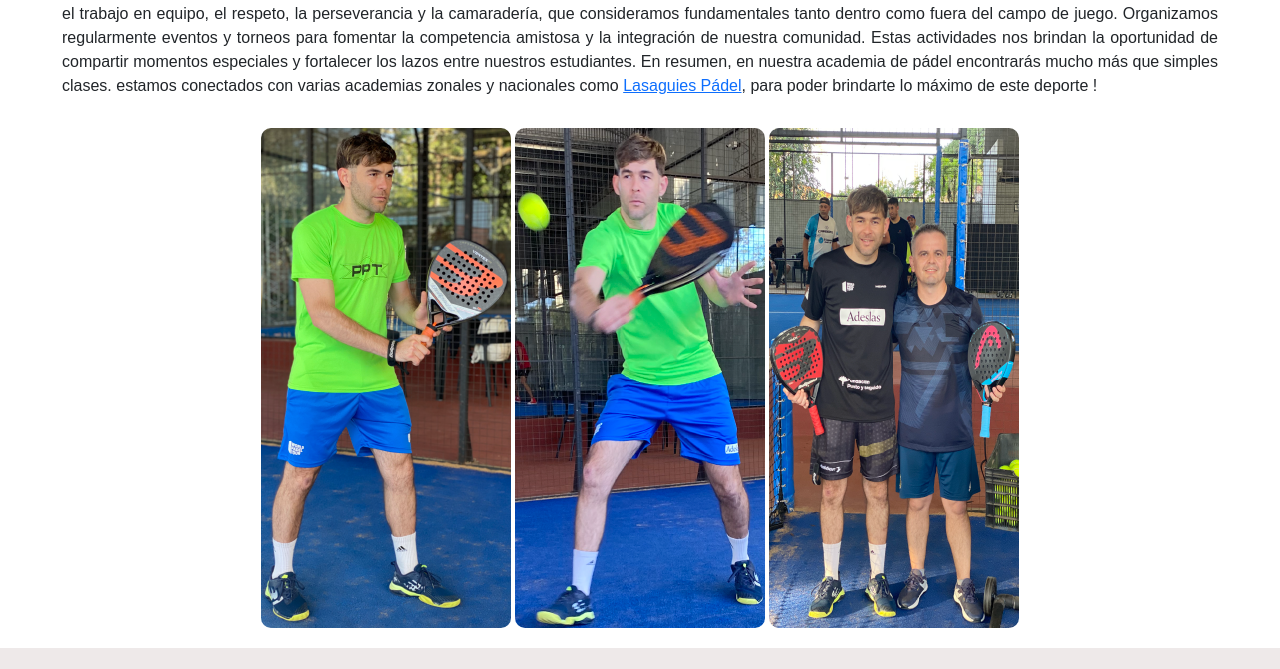
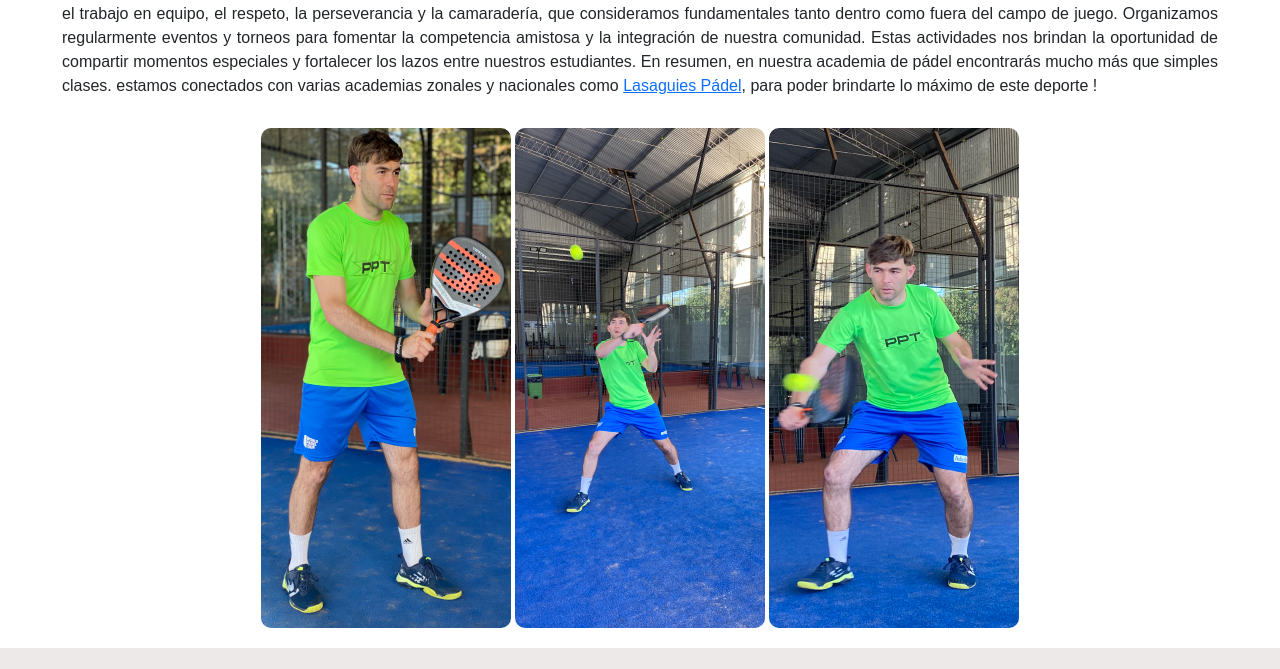
Before and after one commit to Sebamartinez21/martinezseba, a plain HTML site: page index.html in a window 1280 px wide. Shown: the part 781-1450 px from the top of the page. Drawn offline with nearby package versions, Linux system fonts and the light colour scheme.

Commit message:
actualización de imágenes

```diff
--- a/index.html
+++ b/index.html
@@ -127,9 +127,9 @@
         poder brindarte lo máximo de este deporte !
       </p>
       <div class="imagenes">
-        <img src="imagenes/smash-vela.png" alt="Imagen1" class="animate__animated animate__backInUp">
-        <img src="imagenes/lebron-galán-paquito.png" alt="Imagen2" class="animate__animated animate__backInUp">
-        <img src="imagenes/paquito-navarro.png" alt="Imagen3" class="animate__animated animate__backInUp">
+        <img src="imagenes/m-1_Mesa de trabajo 1.webp" alt="Imagen1" class="animate__animated animate__backInUp">
+        <img src="imagenes/m2_Mesa de trabajo 1.webp" alt="Imagen2" class="animate__animated animate__backInUp">
+        <img src="imagenes/m-3_Mesa de trabajo 1.webp" alt="Imagen3" class="animate__animated animate__backInUp">
       </div>
     </section>
   </main>
```
Also changed, not shown: imagenes/m-1_Mesa de trabajo 1.webp (added), imagenes/m-3_Mesa de trabajo 1.webp (added), imagenes/m2_Mesa de trabajo 1.webp (added).
